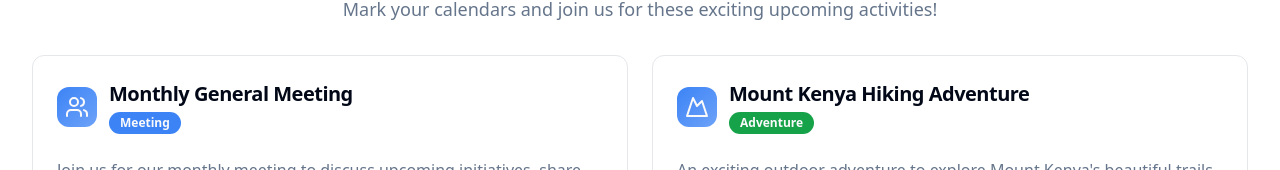
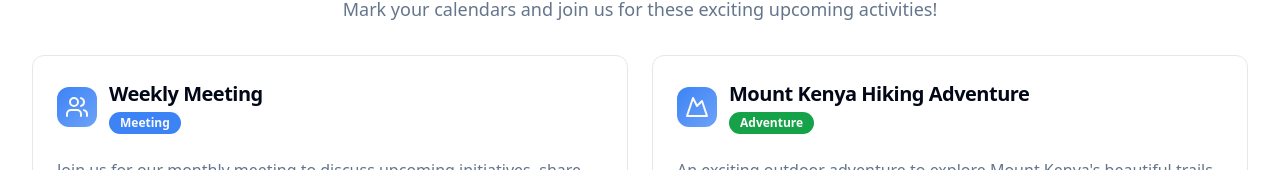
Before and after one commit to ekusafamily/ekusa-vibe-hub, a React (Vite) app: page /events in a window 1280 px wide. Shown: the part 554-724 px from the top of the page. Built offline with nearby package versions, Linux system fonts and the light colour scheme; the HTML template or start-up script is replaced by a standard one.

Commit message:
Refactor: Change event title

```diff
--- a/src/pages/Events.tsx
+++ b/src/pages/Events.tsx
@@ -9,7 +9,7 @@ const Events = () => {
   const upcomingEvents = [
     {
       id: 1,
-      title: "Monthly General Meeting",
+      title: "Weekly Meeting",
       description: "Join us for our monthly meeting to discuss upcoming initiatives, share updates, and plan future activities.",
       date: "2024-02-15",
       time: "2:00 PM",
```
